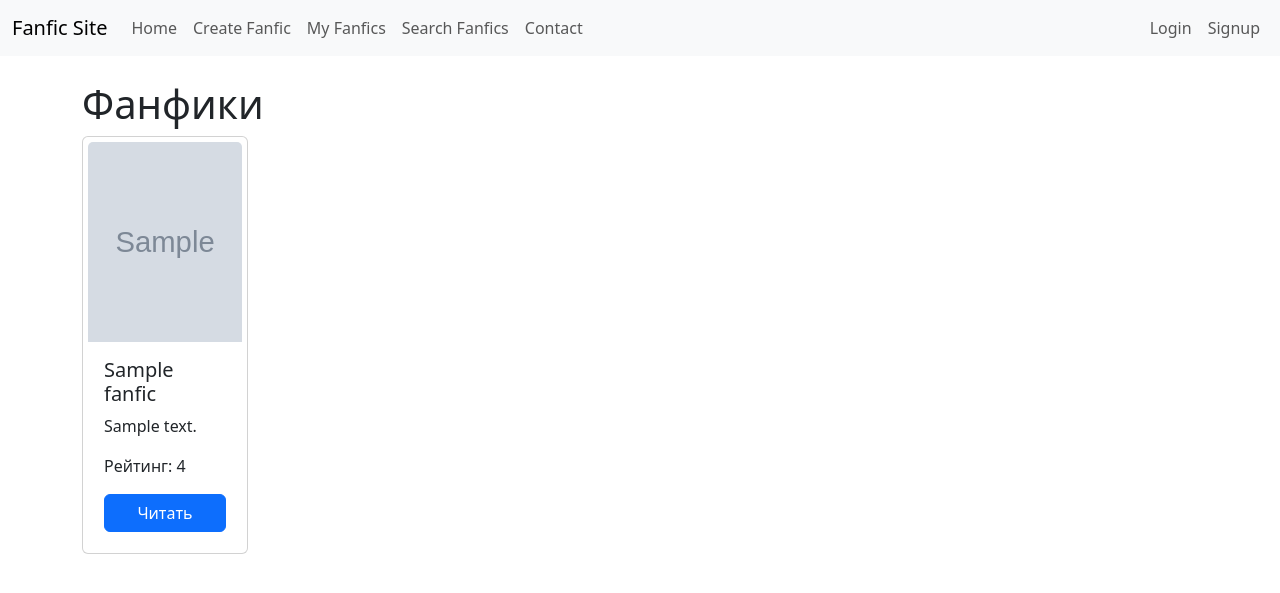
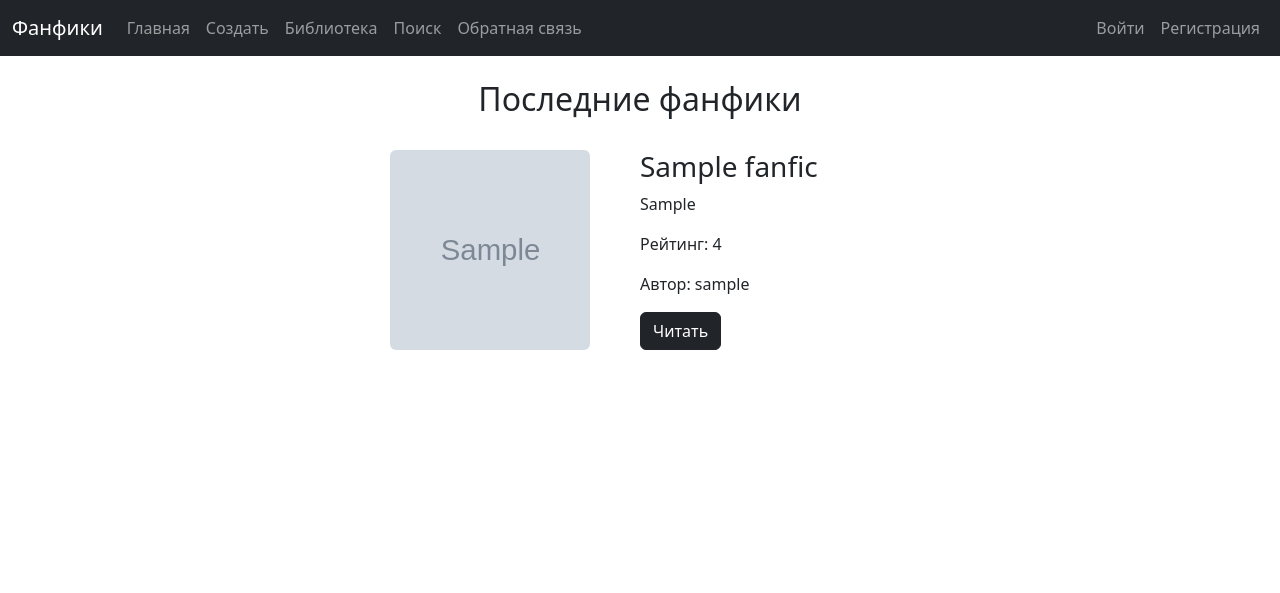
Before and after one commit to nidedno/DjangoFanfic, a Django app: page / in a window 1280 px wide. Shown: the top 593 px of the page. Run offline with Django 5.2, Linux system fonts and the light colour scheme; tables that the repository leaves empty hold one stand-in row (values such as "Sample post"); grey boxes marked "Sample" are stand-in pictures.

Commit message:
Update design

```diff
--- a/fanfic_project/fanfic/models.py
+++ b/fanfic_project/fanfic/models.py
@@ -6,7 +6,7 @@ class Fanfic(models.Model):
     description = models.CharField(max_length=400)
     content = models.TextField(default='Текст фанфика будет здесь.')
     rating = models.PositiveIntegerField(default=0)
-    image = models.ImageField(upload_to='fanfic_images/', blank=True, null=True)
+    image = models.ImageField(upload_to='fanfic_images/')
     tags = models.CharField(default='Гарем, Юри', max_length=400)
     user = models.ForeignKey(User, on_delete=models.CASCADE)
 
--- a/fanfic_project/templates/fanfic/base_generic.html
+++ b/fanfic_project/templates/fanfic/base_generic.html
@@ -11,41 +11,41 @@
 
 </head>
 <body>
-    <nav class="navbar navbar-expand-lg navbar-light bg-light">
+    <nav class="navbar navbar-expand-lg navbar-dark bg-dark">
         <div class="container-fluid">
-            <a class="navbar-brand" href="{% url 'home' %}">Fanfic Site</a>
+            <a class="navbar-brand" href="{% url 'home' %}">Фанфики</a>
             <button class="navbar-toggler" type="button" data-bs-toggle="collapse" data-bs-target="#navbarNav" aria-controls="navbarNav" aria-expanded="false" aria-label="Toggle navigation">
                 <span class="navbar-toggler-icon"></span>
             </button>
             <div class="collapse navbar-collapse" id="navbarNav">
                 <ul class="navbar-nav me-auto mb-2 mb-lg-0">
                     <li class="nav-item">
-                        <a class="nav-link" href="{% url 'home' %}">Home</a>
+                        <a class="nav-link" href="{% url 'home' %}">Главная</a>
                     </li>
                     <li class="nav-item">
-                        <a class="nav-link" href="{% url 'create_fanfic' %}">Create Fanfic</a>
+                        <a class="nav-link" href="{% url 'create_fanfic' %}">Создать</a>
                     </li>
                     <li class="nav-item">
-                        <a class="nav-link" href="{% url 'my_fanfics' %}">My Fanfics</a>
+                        <a class="nav-link" href="{% url 'my_fanfics' %}">Библиотека</a>
                     </li>
                     <li class="nav-item">
-                        <a class="nav-link" href="{% url 'search_fanfics' %}">Search Fanfics</a>
+                        <a class="nav-link" href="{% url 'search_fanfics' %}">Поиск</a>
                     </li>
                     <li class="nav-item">
-                        <a class="nav-link" href="{% url 'contact' %}">Contact</a>
+                        <a class="nav-link" href="{% url 'contact' %}">Обратная связь</a>
                     </li>
                 </ul>
                 <ul class="navbar-nav">
                     {% if user.is_authenticated %}
                         <li class="nav-item">
-                            <a class="nav-link" href="{% url 'logout' %}">Logout</a>
+                            <a class="nav-link" href="{% url 'logout' %}">Выйти</a>
                         </li>
                     {% else %}
                         <li class="nav-item">
-                            <a class="nav-link" href="{% url 'login' %}">Login</a>
+                            <a class="nav-link" href="{% url 'login' %}">Войти</a>
                         </li>
                         <li class="nav-item">
-                            <a class="nav-link" href="{% url 'signup' %}">Signup</a>
+                            <a class="nav-link" href="{% url 'signup' %}">Регистрация</a>
                         </li>
                     {% endif %}
                 </ul>
--- a/fanfic_project/templates/fanfic/chapter_detail.html
+++ b/fanfic_project/templates/fanfic/chapter_detail.html
@@ -6,13 +6,13 @@
     <p>{{ chapter.content }}</p>
     <div class="d-flex justify-content-between mt-4">
         {% if prev_chapter %}
-        <a href="{% url 'chapter_detail' fanfic.pk prev_chapter.pk %}" class="btn btn-secondary">Назад</a>
+        <a href="{% url 'chapter_detail' fanfic.pk prev_chapter.pk %}" class="btn btn-dark">Назад</a>
         {% else %}
         <button class="btn btn-secondary" disabled>Назад</button>
         {% endif %}
-        <a href="{% url 'fanfic_detail' fanfic.pk %}" class="btn btn-primary">К фанфику</a>
+        <a href="{% url 'fanfic_detail' fanfic.pk %}" class="btn btn-dark">К фанфику</a>
         {% if next_chapter %}
-        <a href="{% url 'chapter_detail' fanfic.pk next_chapter.pk %}" class="btn btn-secondary">Вперед</a>
+        <a href="{% url 'chapter_detail' fanfic.pk next_chapter.pk %}" class="btn btn-dark">Вперед</a>
         {% else %}
         <button class="btn btn-secondary" disabled>Вперед</button>
         {% endif %}
--- a/fanfic_project/templates/fanfic/contact.html
+++ b/fanfic_project/templates/fanfic/contact.html
@@ -17,7 +17,7 @@
             <label for="id_message" class="form-label">Сообщение:</label>
             <textarea name="message" id="id_message" class="form-control" rows="5"></textarea>
         </div>
-        <button type="submit" class="btn btn-primary">Отправить</button>
+        <button type="submit" class="btn btn-dark">Отправить</button>
     </form>
 </div>
 {% endblock %}
--- a/fanfic_project/templates/fanfic/home.html
+++ b/fanfic_project/templates/fanfic/home.html
@@ -1,24 +1,42 @@
 {% extends 'fanfic/base_generic.html' %}
 
 {% block content %}
-<h1 class="mt-4">Фанфики</h1>
-<div class="row">
-    {% for fanfic in fanfics %}
-    <div class="col-md-4 col-lg-2 mb-1 d-flex align-items-stretch">
-        <div class="card" style="padding: 5px">
-            {% if fanfic.image %}
-            <div class="card-img-container">
-                <img src="{{ fanfic.image.url }}" class="card-img-top" alt="{{ fanfic.title }}">
-            </div>
-            {% endif %}
-            <div class="card-body d-flex flex-column">
-                <h5 class="card-title">{{ fanfic.title }}</h5>
-                <p class="card-text">{{ fanfic.description }}</p>
-                <p class="card-text">Рейтинг: {{ fanfic.rating }}</p>
-                <a href="{% url 'fanfic_detail' fanfic.pk %}" class="btn btn-primary mt-auto">Читать</a>
+<div class="container mt-4 d-flex justify-content-center">
+    <div class="row">
+        <h2 class="text-center">Последние фанфики</h2>
+        {% for fanfic in fanfics %}
+        <div class="col-12 mb-4">
+            <div class="row">
+                {% if forloop.counter0|divisibleby:2 %}
+                <div class="mb-4 mt-4 row d-flex justify-content-center">
+                    <div class="col-md-4">
+                        <img src="{{ fanfic.image.url }}" class="img-fluid rounded" alt="{{ fanfic.title }}" style="height: 200px; width:200px;object-fit: cover;">
+                    </div>
+                    <div class="col-md-4">
+                        <h3>{{ fanfic.title }}</h3>
+                        <p>{{ fanfic.tags }}</p>
+                        <p>Рейтинг: {{ fanfic.rating }}</p>
+                        <p>Автор: {{ fanfic.user }}</p>
+                        <a href="{% url 'fanfic_detail' fanfic.pk %}" class="btn btn-dark">Читать</a>
+                    </div>
+                </div>
+                {% else %}
+                <div class="mb-4 mt-4 row d-flex justify-content-center">
+                    <div class="col-md-4 order-md-1 order-2">
+                        <h3>{{ fanfic.title }}</h3>
+                        <p>{{ fanfic.tags }}</p>
+                        <p>Рейтинг: {{ fanfic.rating }}</p>
+                        <p>Автор: {{ fanfic.user }}</p>
+                        <a href="{% url 'fanfic_detail' fanfic.pk %}" class="btn btn-dark">Читать</a>
+                    </div>
+                    <div class="col-md-4 order-md-2 order-1">
+                        <img src="{{ fanfic.image.url }}" class="img-fluid rounded" alt="{{ fanfic.title }}" style="height: 200px; width:200px ;object-fit: cover;">
+                    </div>
+                </div>
+                {% endif %}
             </div>
         </div>
+        {% endfor %}
     </div>
-    {% endfor %}
 </div>
 {% endblock %}
--- a/fanfic_project/templates/fanfic/search_fanfics.html
+++ b/fanfic_project/templates/fanfic/search_fanfics.html
@@ -2,13 +2,13 @@
 
 {% block content %}
 <div class="mt-4">
-    <h2>Поиск фанфиков</h2>
+    <h2 class="text-center">Поиск фанфиков</h2>
     <form method="get" action="{% url 'search_results' %}" class="mt-3">
         <div class="mb-3">
             <label for="search" class="form-label">Введите теги для поиска:</label>
             <input type="text" name="q" id="search" class="form-control">
         </div>
-        <button type="submit m-5" class="btn btn-primary">Поиск</button>
+        <button type="submit m-5" class="btn btn-dark">Поиск</button>
     </form>
 </div>
 {% endblock %}
--- a/fanfic_project/templates/registration/login.html
+++ b/fanfic_project/templates/registration/login.html
@@ -5,6 +5,6 @@
 <form method="post" class="mt-3">
     {% csrf_token %}
     {{ form.as_p }}
-    <button type="submit" class="btn btn-primary">Войти</button>
+    <button type="submit" class="btn btn-dark">Войти</button>
 </form>
 {% endblock %}
--- a/fanfic_project/templates/registration/logout_confirm.html
+++ b/fanfic_project/templates/registration/logout_confirm.html
@@ -3,5 +3,5 @@
 {% block content %}
 <h2 class="mt-4">Вы вышли из системы</h2>
 <p>Вы успешно вышли из своего аккаунта. Спасибо за использование нашего сервиса!</p>
-<a href="{% url 'home' %}" class="btn btn-primary">Вернуться на главную страницу</a>
+<a href="{% url 'home' %}" class="btn btn-dark">Вернуться на главную страницу</a>
 {% endblock %}
--- a/fanfic_project/templates/registration/signup.html
+++ b/fanfic_project/templates/registration/signup.html
@@ -5,6 +5,6 @@
 <form method="post" class="mt-3">
     {% csrf_token %}
     {{ form.as_p }}
-    <button type="submit" class="btn btn-primary">Регистрация</button>
+    <button type="submit" class="btn btn-dark">Регистрация</button>
 </form>
 {% endblock %}
```
Also changed, not shown: fanfic_project/templates/fanfic/create_fanfic.html (+8 -8 lines), fanfic_project/templates/fanfic/fanfic_detail.html (+14 -11 lines), fanfic_project/templates/fanfic/my_fanfics.html (+20 -7 lines), fanfic_project/templates/fanfic/search_results.html (+7 -5 lines), fanfic_project/media/fanfic_images/fanfic_1.jpg (added), fanfic_project/media/fanfic_images/fanfic_1_glir2EP.jpg (added), fanfic_project/media/fanfic_images/fanfic_1_vd9RK1X.jpg (added), fanfic_project/media/fanfic_images/fanfic_2.jpg (added), fanfic_project/media/fanfic_images/fanfic_2_Rptv9xy.jpg (added).
